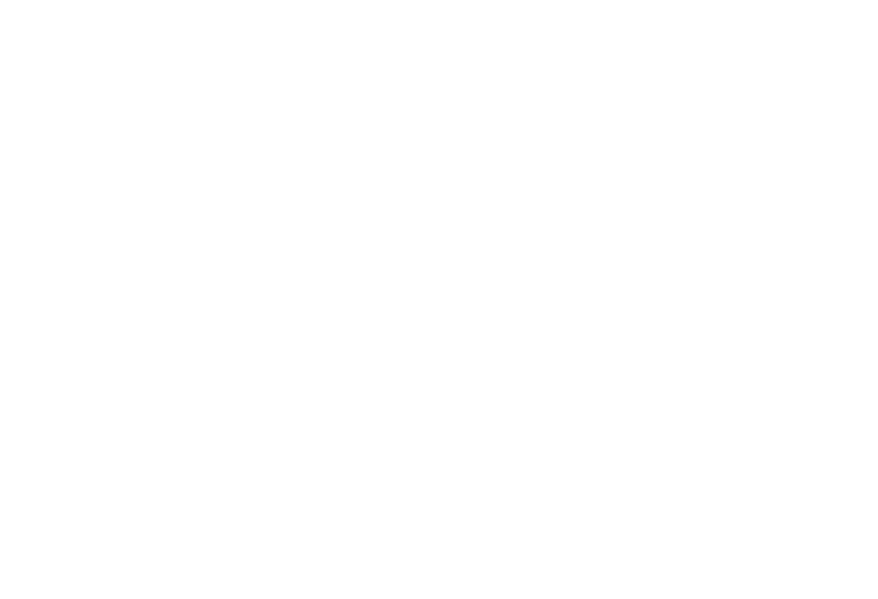
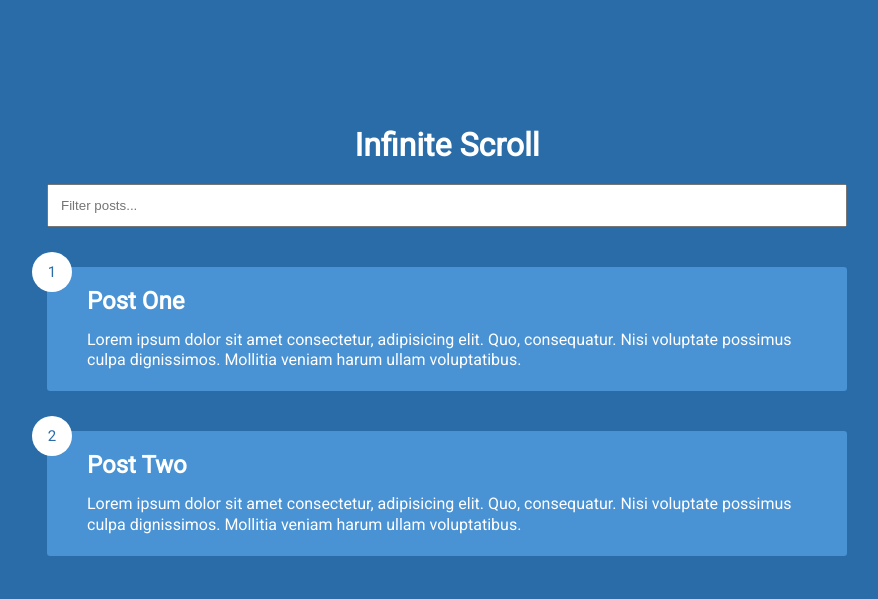
Before and after one commit to Wompato/Infinite-Scroll, a plain HTML site: page index.html in a window 1280 px wide. Shown: the whole page, without its empty margins (193-1071 px from the left). Drawn offline with Linux system fonts and the light colour scheme.

Commit message:
added html and css with animation

```diff
--- a/index.html
+++ b/index.html
@@ -9,6 +9,33 @@
     <title>Infinite Scroll</title>
 </head>
 <body>
+    <h1>Infinite Scroll</h1>
 
+    <div class="filter-container">
+        <input type="text" id="filter" class="filter" placeholder="Filter posts...">
+    </div>
+
+    <div id="post-container">
+        <div class="post">
+            <div class="number">1</div>
+            <div class="post-info">
+                <h2 class="post-title">Post One</h2>
+                <p class="post-body">Lorem ipsum dolor sit amet consectetur, adipisicing elit. Quo, consequatur. Nisi voluptate possimus culpa dignissimos. Mollitia veniam harum ullam voluptatibus.</p>
+            </div>
+        </div>
+        <div class="post">
+            <div class="number">2</div>
+            <div class="post-info">
+                <h2 class="post-title">Post Two</h2>
+                <p class="post-body">Lorem ipsum dolor sit amet consectetur, adipisicing elit. Quo, consequatur. Nisi voluptate possimus culpa dignissimos. Mollitia veniam harum ullam voluptatibus.</p>
+            </div>
+        </div>
+    </div>
+
+    <div class="loader">
+        <div class="circle"></div>
+        <div class="circle"></div>
+        <div class="circle"></div>
+    </div>
 </body>
 </html>
--- a/styles.css
+++ b/styles.css
@@ -0,0 +1,119 @@
+@import url('https://fonts.googleapis.com/css2?family=Roboto&display=swap');
+
+:root {
+    --main-color: #296ca8;
+}
+
+* {
+    box-sizing: border-box;
+}
+
+body {
+    background-color: var(--main-color);
+    color: #fff;
+    font-family: 'Roboto', sans-serif;
+    display: flex;
+    flex-direction: column;
+    align-items: center;
+    justify-content: center;
+    min-height: 100vh;
+    margin: 0;
+    padding-bottom: 100px;
+}
+
+h1 {
+    margin-bottom: 0;
+    text-align: center;
+}
+
+.filter-container {
+    margin-top: 20px;
+    width: 80vw;
+    max-width: 800px;
+}
+
+.filter {
+    width: 100%;
+    padding: 12px;
+}
+
+.post {
+    position: relative;
+    background-color: #4992d3;
+    box-shadow: 0 2px 4px rgba(0,0,0,0,3);
+    border-radius: 3px;
+    padding: 20px;
+    margin: 40px 0;
+    display: flex;
+    width: 80vw;
+    max-width: 800px;
+}
+
+.post .post-title {
+    margin: 0;
+}
+
+.post .post-body {
+    margin: 15px 0 0;
+    line-height: 1.3;
+}
+
+.post .post-info {
+    margin-left: 20px;
+}
+
+.post .number {
+    position: absolute;
+    top: -15px;
+    left: -15px;
+    font-size: 15px;
+    width: 40px;
+    height: 40px;
+    border-radius: 50%;
+    background-color: #fff;
+    color: var(--main-color);
+    display: flex;
+    align-items: center;
+    justify-content:center;
+    padding: 7px 10px;
+}
+
+.loader {
+   opacity: 0;
+   display: flex;
+   position: fixed;
+   bottom: 50px;
+   transition: opacity 0.3s ease-in;
+}
+
+.loader .show {
+    opacity: 1;
+}
+
+.circle {
+    background-color: #fff;
+    width: 10px;
+    height: 10px;
+    border-radius: 50%;
+    margin: 5px;
+    animation: bounce 0.5s ease-in infinite;
+}
+
+.circle:nth-of-type(2) {
+    animation-delay: 0.1s
+}
+
+.circle:nth-of-type(3) {
+    animation-delay: 0.2s
+}
+
+@keyframes bounce {
+    0%,
+    100% {
+        transform: translateY(0);
+    }
+
+    50% {
+        transform: translateY(-10px);
+    }
+}
```
